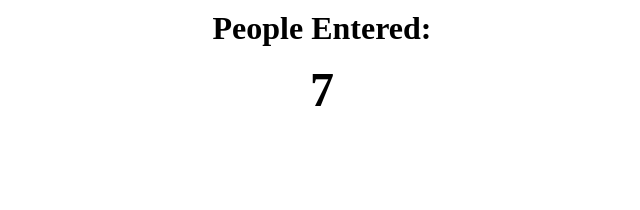
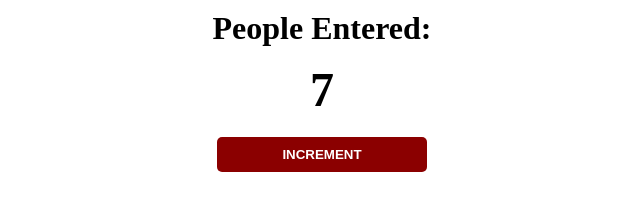
Before and after one commit to jayone11/Passenger-Counter-App, a plain HTML site: page index.html in a window 1280 px wide. Shown: the whole page, without its empty margins (318-958 px from the left). Drawn offline with Linux system fonts and the light colour scheme.

Commit message:
add btn to index page

```diff
--- a/index.html
+++ b/index.html
@@ -10,6 +10,7 @@
 <body>
     <h1>People Entered:</h1>
     <h2 id="counter">0</h2>
+    <button id="incr-button">Increment</button>
     <script src="index.js">
     </script>
 </body>
```
